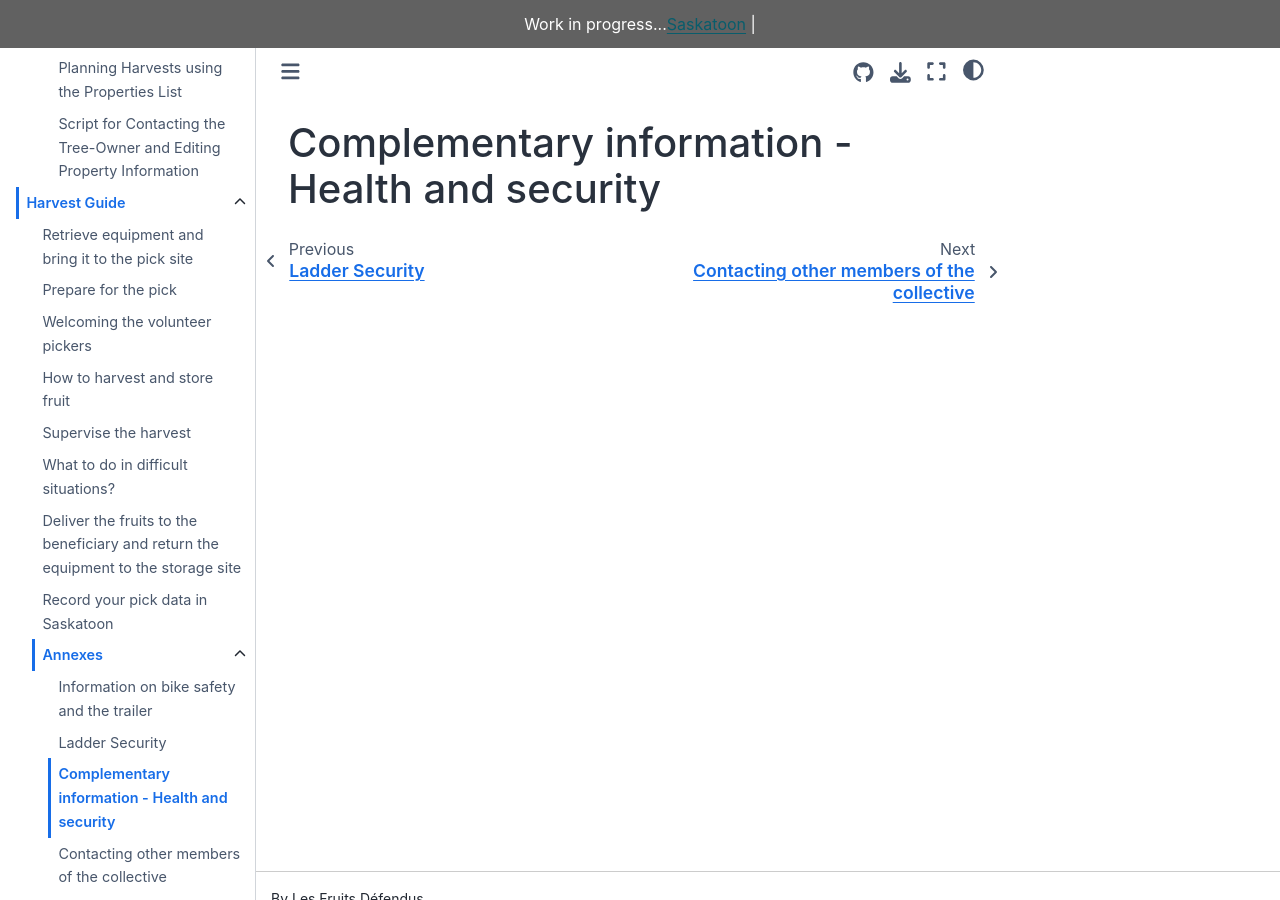
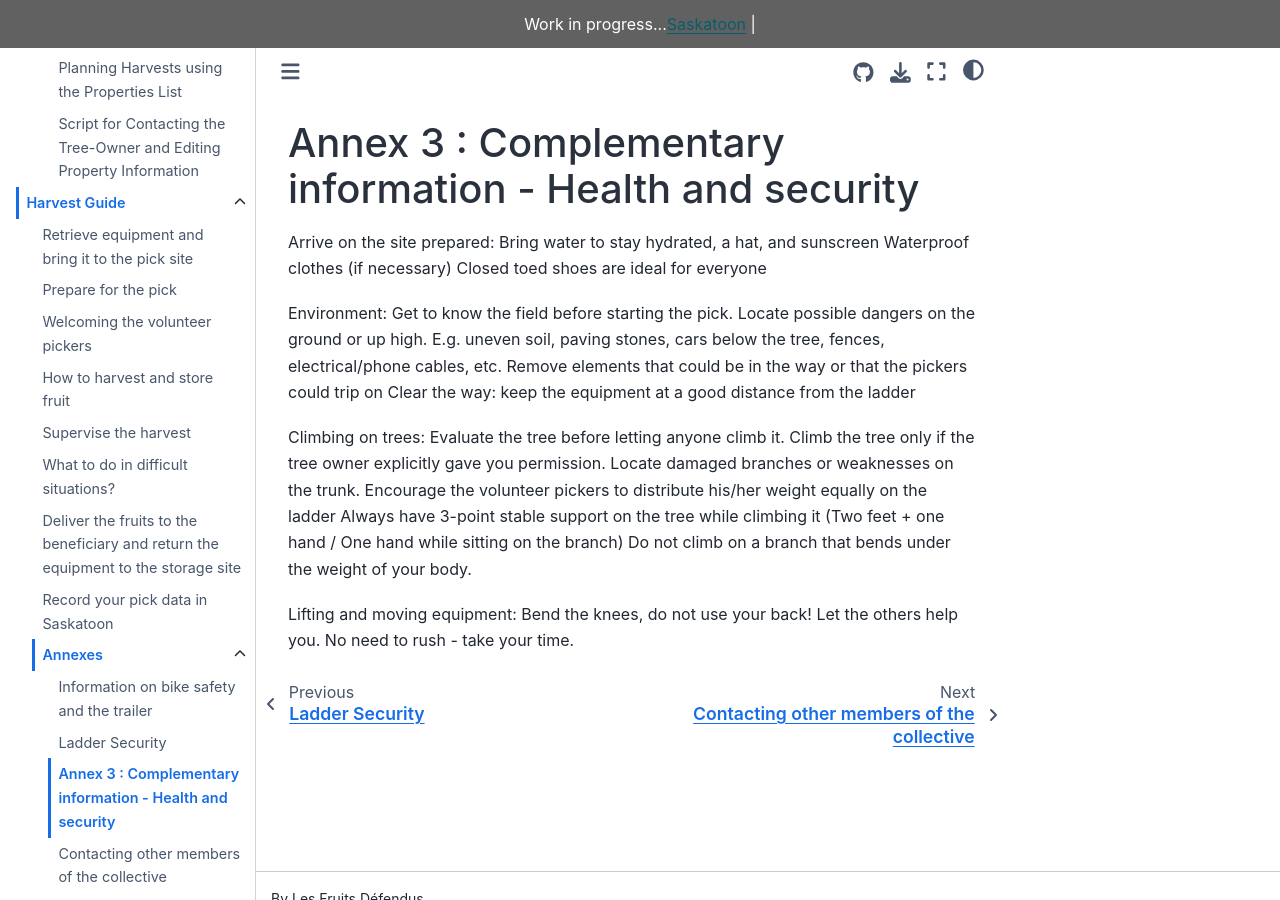
Before and after one commit to LesFruitsDefendus/guides, a Sphinx documentation site: the page built from docs/source/harvest-guide/annexes/3-complementary-infos.md, in a window 1280 px wide and 900 px high. Built offline with Sphinx 7.4.7 and the Sphinx Book theme 1.1.4, drawn with Linux system fonts in a browser that asks for light colours.

Commit message:
migrate complementary info

```diff
--- a/docs/source/harvest-guide/annexes/3-complementary-infos.md
+++ b/docs/source/harvest-guide/annexes/3-complementary-infos.md
@@ -1 +1,20 @@
-# Complementary information - Health and security
+# Annex 3 : Complementary information - Health and security
+
+Arrive on the site prepared:
+  Bring water to stay hydrated, a hat, and sunscreen Waterproof clothes (if necessary)
+  Closed toed shoes are ideal for everyone
+
+Environment: Get to know the field before starting the pick.
+  Locate possible dangers on the ground or up high. E.g. uneven soil, paving stones, cars below the tree, fences, electrical/phone cables, etc.
+  Remove elements that could be in the way or that the pickers could trip on
+  Clear the way: keep the equipment at a good distance from the ladder
+
+Climbing on trees: Evaluate the tree before letting anyone climb it. Climb the tree only if the tree owner explicitly gave you permission.
+  Locate damaged branches or weaknesses on the trunk.
+  Encourage the volunteer pickers to distribute his/her weight equally on the ladder
+  Always have 3-point stable support on the tree while climbing it (Two feet + one hand / One hand while sitting on the branch)
+  Do not climb on a branch that bends under the weight of your body.
+
+Lifting and moving equipment:
+  Bend the knees, do not use your back! Let the others help you.
+  No need to rush - take your time.
```
